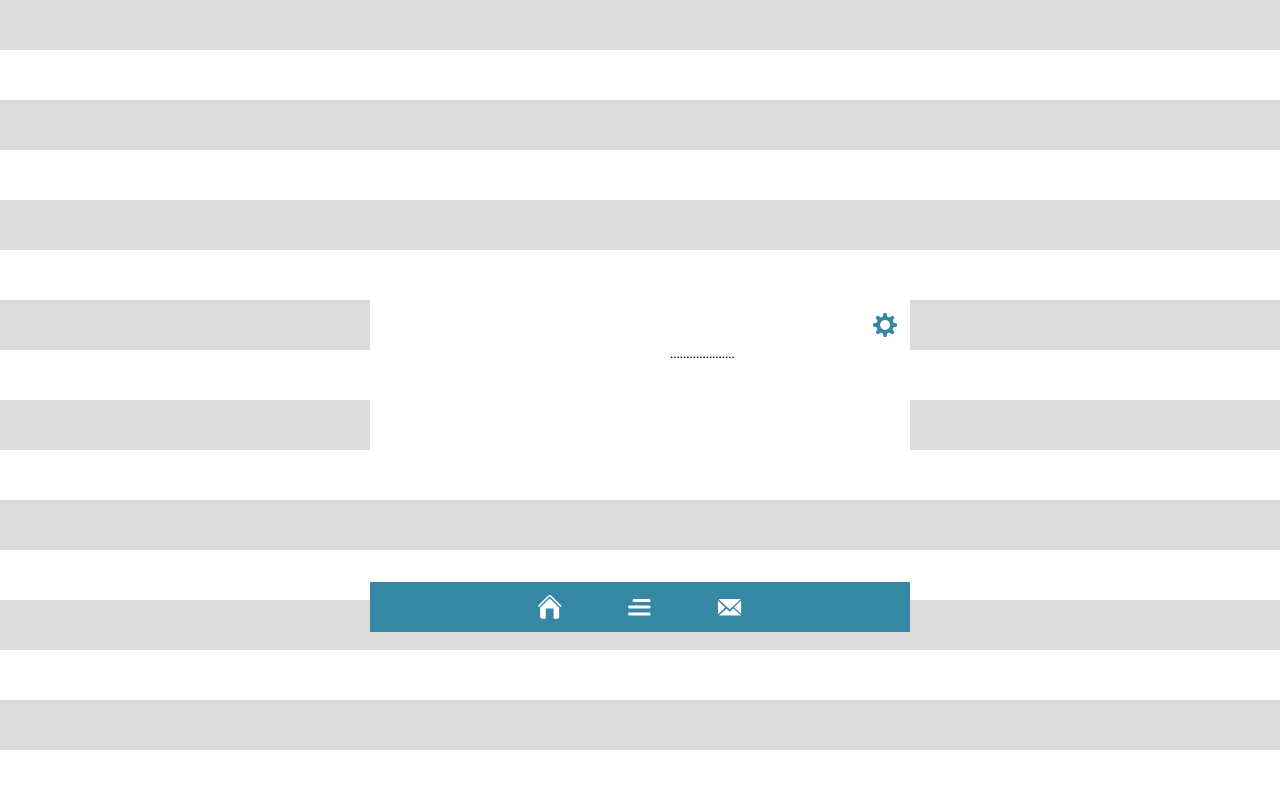
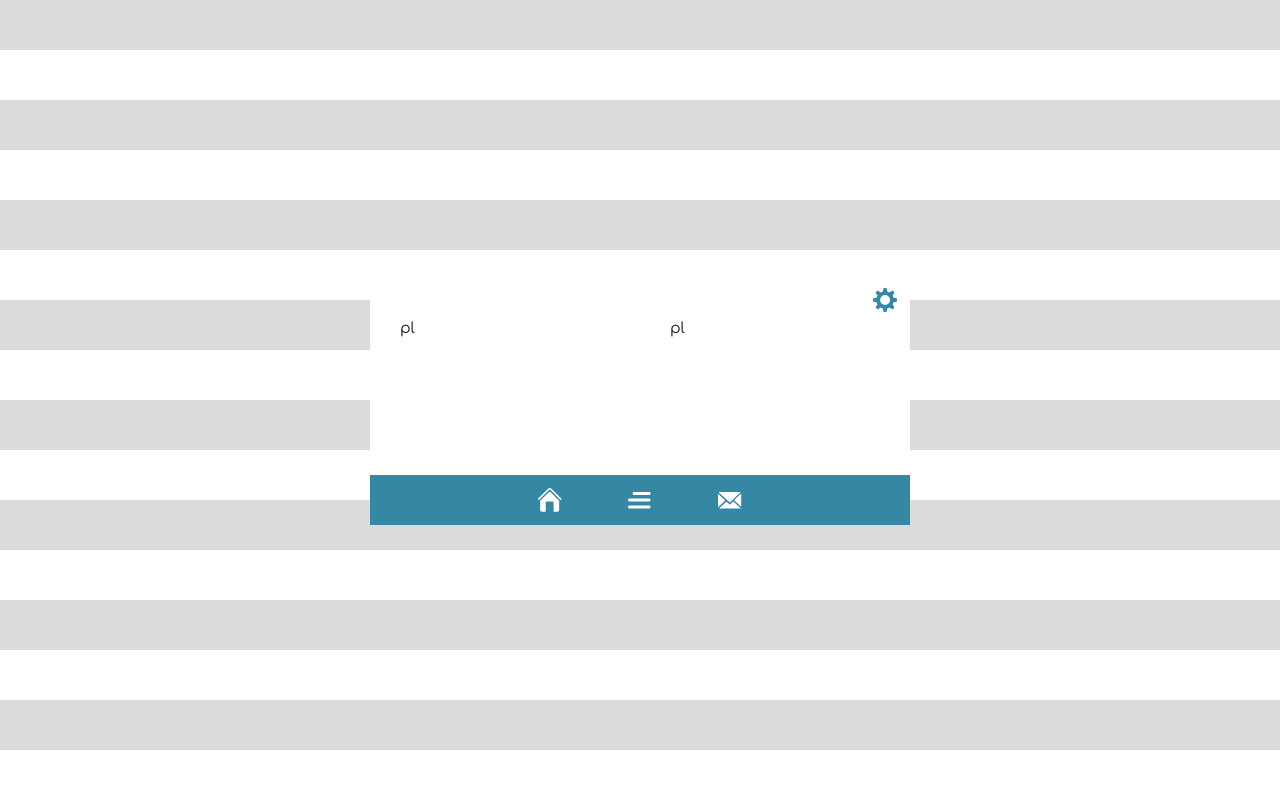
Before and after one commit to nataliakulas/pfolio-webapp, a React (Create React App) app: page / in a window 1280 px wide. Shown: the top 788 px of the page. Built offline with nearby package versions, Linux system fonts and the light colour scheme.

Commit message:
some refactor and animation enhanced

```diff
--- a/src/App.js
+++ b/src/App.js
@@ -26,10 +26,10 @@ class App extends React.Component {
       portfolio: false,
       contact: false,
       settings: false,
-      nav: turquoise,
+      primary: turquoise,
+      secondary: grey,
       style: {backgroundImage: `repeating-linear-gradient(${grey} 0, ${grey} 50px, ${white} 0, ${white} 100px)`},
-      field: turquoise,
-      input: grey
+      translate: false
     }
   }
 
@@ -58,15 +58,19 @@ class App extends React.Component {
   changeTheme(color) {
     switch (color) {
       case 'black':
-        this.setState({settings: false, field: red, input: black, nav: red, style: {backgroundImage: `repeating-linear-gradient(${black} 0, ${black} 50px, ${white} 0, ${white} 100px)`}});
+        this.setState({settings: false, primary: red, secondary: black, style: {backgroundImage: `repeating-linear-gradient(${black} 0, ${black} 50px, ${white} 0, ${white} 100px)`}});
         break;
       case 'orange':
-        this.setState({settings: false, field: navy, input: orange, nav: navy, style: {backgroundImage: `repeating-linear-gradient(${orange} 0, ${orange} 50px, ${white} 0, ${white} 100px)`}});
+        this.setState({settings: false, primary: navy, secondary: orange, style: {backgroundImage: `repeating-linear-gradient(${orange} 0, ${orange} 50px, ${white} 0, ${white} 100px)`}});
         break;
       default:
-        this.setState({settings: false, field: turquoise, input: grey, nav: turquoise, style: {backgroundImage: `repeating-linear-gradient(${grey} 0, ${grey} 50px, ${white} 0, ${white} 100px)`}});
+        this.setState({settings: false, primary: turquoise, secondary: grey, style: {backgroundImage: `repeating-linear-gradient(${grey} 0, ${grey} 50px, ${white} 0, ${white} 100px)`}});
     }
   }
+
+  toggleTranslation() {
+    this.setState({translate: !this.state.translate})
+  };
 
   render() {
     return (
@@ -75,39 +79,43 @@ class App extends React.Component {
           <Row>
             <Col lg={6} offset={{lg: 3}}>
               <div className="wrapper">
-                <div className={`stripe${this.state.section ? " close" : ""}`}>
-                  <div className="content">
-                    <Settings className="settings" onClick={this.settings} fill={this.state.nav} bg={white}/>
+                <div className={`stripe${this.state.section ? " close" : " open"}`}>
+                  <div className="content" style={{position: 'relative'}}>
+                    <Settings className="settings" onClick={this.settings} fill={this.state.primary} bg={white}/>
                     <div className={`settings-bar${this.state.settings ? " visible" : ""}`}>
                       <div className="square black" onClick={() => this.changeTheme('black')}/>
                       <div className="square orange" onClick={() => this.changeTheme('orange')}/>
-                      <div className="square " onClick={() => this.changeTheme('')}/>
+                      <div className="square grey " onClick={() => this.changeTheme('')}/>
+                      <div className="separator" style={{borderTopColor: this.state.secondary}}/>
+                      <div className="square" onClick={() => this.toggleTranslation()}>{this.state.translate ? "pl" : "en"}</div>
                     </div>
                     <Row>
                       <Col>
-                        <div className="photo"/>
+                        <div className="content">
+                          <p>{this.state.translate ? "en" : "pl"}</p>
+                        </div>
                       </Col>
                       <Col>
                         <div className="content">
-                          <p>....................</p>
+                          <p>{this.state.translate ? "en" : "pl"}</p>
                         </div>
                       </Col>
                     </Row>
                   </div>
-                  <div className={`stripe-bar ${this.state.section ? " top" : " bottom"}`} style={{backgroundColor: this.state.nav}}>
-                    <ul>
-                      <li onClick={this.sectionClose}><Home fill={white}/></li>
-                      <li onClick={() => this.sectionOpen('portfolio')}><Portfolio fill={white}/></li>
-                      <li onClick={() => this.sectionOpen('contact')}><Contact fill={white}/></li>
-                    </ul>
-                  </div>
+                </div>
+                <div className={`stripe-bar`} style={{backgroundColor: this.state.primary}}>
+                  <ul>
+                    <li onClick={this.sectionClose}><Home fill={white}/></li>
+                    <li onClick={() => this.sectionOpen('portfolio')}><Portfolio fill={white}/></li>
+                    <li onClick={() => this.sectionOpen('contact')}><Contact fill={white}/></li>
+                  </ul>
                 </div>
                 <div className={`section${this.state.section ? " open" : ""}`}>
                   {this.state.portfolio ?
-                    <Row>
+                    <Row style={{height: '100%'}}>
                       <Col>
                         <div className="content">
-                          <p>....................</p>
+                          <p>{this.state.translate ? "en" : "pl"}</p>
                         </div>
                       </Col>
                     </Row> : null}
@@ -115,8 +123,7 @@ class App extends React.Component {
                     <Row>
                       <Col>
                         <div className="content">
-                          <p>If you have any questions, or wish to contact me,<br/> please send me a message!</p>
-                          <ContactForm field={this.state.field} input={this.state.input}/>
+                          <ContactForm field={this.state.primary} input={this.state.secondary} translate={this.state.translate}/>
                         </div>
                       </Col>
                     </Row> : null}
--- a/src/global.css
+++ b/src/global.css
@@ -1,15 +1,3 @@
-@keyframes slide-top {
-  0% {
-    transform: translateY(150px); }
-  100% {
-    transform: translateY(-50px); } }
-
-@keyframes slide-bottom {
-  0% {
-    transform: translateY(0); }
-  100% {
-    transform: translateY(175px); } }
-
 body {
   font-family: 'Comfortaa', cursive;
   font-size: 15px;
@@ -36,11 +24,14 @@ body {
   overflow: hidden; }
 
 .content {
+  height: 100%;
   padding: 15px; }
 
 .stripe-bar {
+  width: 100%;
   height: 50px;
-  transform: translateY(175px); }
+  z-index: 100;
+  margin-top: -50px; }
   .stripe-bar ul {
     width: 50%;
     padding: 0;
@@ -54,59 +45,61 @@ body {
     height: 40px;
     margin: 5px;
     cursor: pointer; }
-  .stripe-bar.top {
-    animation: slide-top 0.5s ease both; }
-  .stripe-bar.bottom {
-    animation: slide-bottom 0.5s ease both; }
 
 .stripe {
   width: 100%;
-  height: 200px;
+  max-height: 250px;
   background-color: #ffffff;
-  transition: height 0.5s ease; }
-  .stripe .content {
-    position: relative;
-    display: block; }
+  overflow: hidden;
+  flex: 1;
+  transition: flex 0.5s linear; }
   .stripe.close {
-    height: 0; }
-    .stripe.close .content {
-      display: none; }
+    flex: 0; }
+  .stripe.open {
+    transition-delay: 0.5s; }
 
 .section {
+  width: 100%;
+  max-height: 500px;
   background-color: #ffffff;
-  width: 100%;
-  height: 0;
-  transition: height 0.5s ease;
-  overflow: hidden; }
+  overflow: hidden;
+  flex: 0;
+  transition: flex 0.5s linear; }
   .section.open {
-    height: 500px; }
+    flex: 1;
+    transition-delay: 0.5s; }
 
 .settings-bar {
-  width: 120px;
-  height: 50px;
+  width: 50px;
+  height: 100%;
   position: absolute;
   top: 0;
   right: 0;
   z-index: 10;
-  transform: translateX(120px);
+  transform: translateX(50px);
   display: flex;
-  flex-direction: row;
+  flex-direction: column;
   justify-content: space-between;
   align-items: center;
   background-color: #ffffff;
   transition: transform 0.5s ease; }
   .settings-bar.visible {
     transform: translateX(0px); }
+  .settings-bar .separator {
+    width: 55%;
+    border-top: 1px solid; }
   .settings-bar .square {
-    width: 20px;
-    height: 20px;
-    background-color: #dbdbdb;
+    min-width: 20px;
+    min-height: 20px;
+    text-transform: uppercase;
     margin: 10px;
     cursor: pointer; }
     .settings-bar .square.black {
       background-color: #171717; }
     .settings-bar .square.orange {
       background-color: #BA2D0B; }
+    .settings-bar .square.grey {
+      background-color: #dbdbdb; }
 
 .settings {
   position: absolute;
@@ -121,6 +114,11 @@ form {
   color: #ffffff;
   display: flex;
   flex-direction: column; }
+  form p {
+    width: 75%;
+    color: #171717;
+    text-align: center;
+    margin: 25px auto; }
 
 .field {
   width: 75%;
--- a/src/global.scss
+++ b/src/global.scss
@@ -11,24 +11,6 @@ $grey: #dbdbdb;
 $turquoise: #3587a4;
 
 $white: #ffffff;
-
-@keyframes slide-top {
-  0% {
-    transform: translateY(150px);
-  }
-  100% {
-    transform: translateY(-50px);
-  }
-}
-
-@keyframes slide-bottom {
-  0% {
-    transform: translateY(0);
-  }
-  100% {
-    transform: translateY(175px);
-  }
-}
 
 body {
   font-family: 'Comfortaa', cursive;
@@ -63,12 +45,15 @@ body {
 }
 
 .content {
+  height: 100%;
   padding: 15px;
 }
 
 .stripe-bar {
+  width: 100%;
   height: 50px;
-  transform: translateY(175px);
+  z-index: 100;
+  margin-top: -50px;
 
   ul {
     width: 50%;
@@ -86,61 +71,52 @@ body {
     margin: 5px;
     cursor: pointer;
   }
-
-  &.top {
-    animation: slide-top 0.5s ease both;
-  }
-
-  &.bottom {
-    animation: slide-bottom 0.5s ease both;
-  }
 }
 
 .stripe {
   width: 100%;
-  height: 200px;
+  max-height: 250px;
   background-color: $white;
-  transition: height 0.5s ease;
+  overflow: hidden;
+  flex: 1;
+  transition: flex 0.5s linear;
 
-  .content {
-    position: relative;
-    display: block;
+  &.close {
+    flex: 0;
   }
 
-  &.close {
-    height: 0;
-
-    .content {
-      display: none;
-    }
+  &.open {
+    transition-delay: 0.5s;
   }
 }
 
 .section {
+  width: 100%;
+  max-height: 500px;
   background-color: $white;
-  width: 100%;
-  height: 0;
-  transition: height 0.5s ease;
   overflow: hidden;
+  flex: 0;
+  transition: flex 0.5s linear;
 
   &.open {
-    height: 500px;
+    flex: 1;
+    transition-delay: 0.5s;
   }
 }
 
 //region Settings Bar
 .settings-bar {
-  width: 120px;
-  height: 50px;
+  width: 50px;
+  height: 100%;
 
   position: absolute;
   top: 0;
   right: 0;
   z-index: 10;
-  transform: translateX(120px);
+  transform: translateX(50px);
 
   display: flex;
-  flex-direction: row;
+  flex-direction: column;
   justify-content: space-between;
   align-items: center;
 
@@ -151,11 +127,16 @@ body {
     transform: translateX(0px);
   }
 
+  .separator {
+    width: 55%;
+    border-top: 1px solid;
+  }
+
   .square {
-    width: 20px;
-    height: 20px;
+    min-width: 20px;
+    min-height: 20px;
 
-    background-color: $grey;
+    text-transform: uppercase;
     margin: 10px;
     cursor: pointer;
 
@@ -165,6 +146,10 @@ body {
 
     &.orange {
       background-color: $orange;
+    }
+
+    &.grey {
+      background-color: $grey;
     }
   }
 }
@@ -186,6 +171,13 @@ form {
 
   display: flex;
   flex-direction: column;
+
+  p {
+    width: 75%;
+    color: $black;
+    text-align: center;
+    margin: 25px auto;
+  }
 }
 
 .field {
```
Also changed, not shown: src/ContactForm.js (+9 -6 lines).
